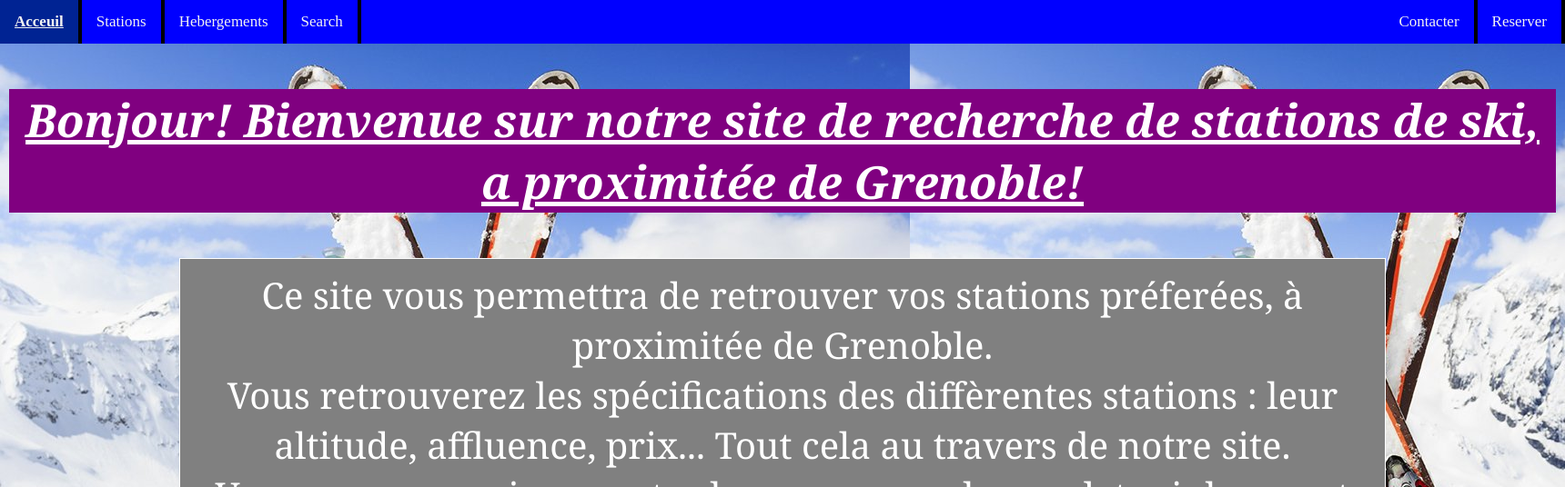
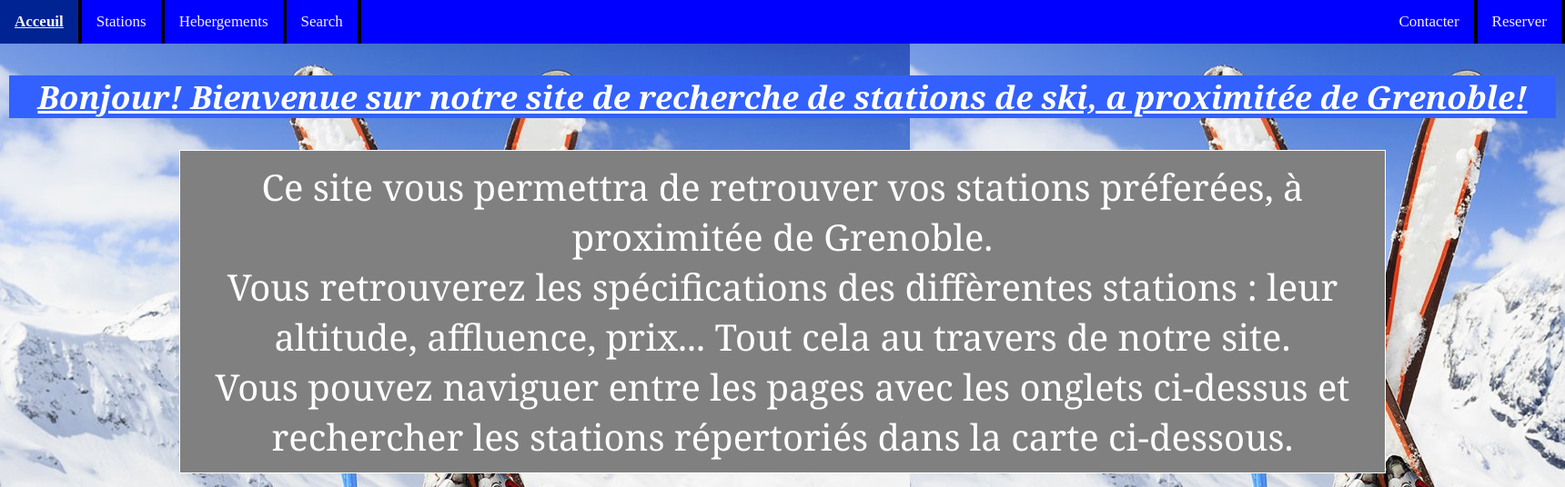
Before and after one commit to igordidier/projet-web, a PHP site: page / in a window 1720 px wide. Shown: the top 536 px of the page at 91% size. Run offline with PHP 8.4, Linux system fonts and the light colour scheme; grey boxes are pictures that could not be loaded.

Commit message:
modif leger

```diff
--- a/index.html
+++ b/index.html
@@ -18,7 +18,7 @@
   </div>
 </div>
 
-<h1> <p class="Titre"> Bonjour! Bienvenue sur notre site de recherche de stations de ski, a proximitée de Grenoble! </p> </h1>
+<h2> <p class="Titre"> Bonjour! Bienvenue sur notre site de recherche de stations de ski, a proximitée de Grenoble! </p> </h2>
   <p class="texte"> Ce site vous permettra de retrouver vos stations préferées, à proximitée de Grenoble.</br>
      Vous retrouverez les spécifications des diffèrentes stations : leur altitude, affluence, prix... Tout cela au travers de notre site.</br>
      Vous pouvez naviguer entre les pages avec les onglets ci-dessus et rechercher les stations répertoriés dans la carte ci-dessous.</p>
--- a/main.css
+++ b/main.css
@@ -8,9 +8,13 @@ h1{
   text-align: center;
   text-decoration: underline;
   margin: auto;
+}
+h2{
+  text-align: center;
+  text-decoration: underline;
+  margin: auto;
   width: 1700px;
 }
-
 p{
   color: white;
   background-color: black;
@@ -52,11 +56,11 @@ footer{
 }
 
 .Titre{
-  font-size: 50px;
+  font-size: 35px;
   font-family: Georgia, sans-serif;
   text-decoration: underline;
   font-style: italic;
-  background-color: purple;
+  background-color: #3361FF;
 }
 
 .texte{
```
